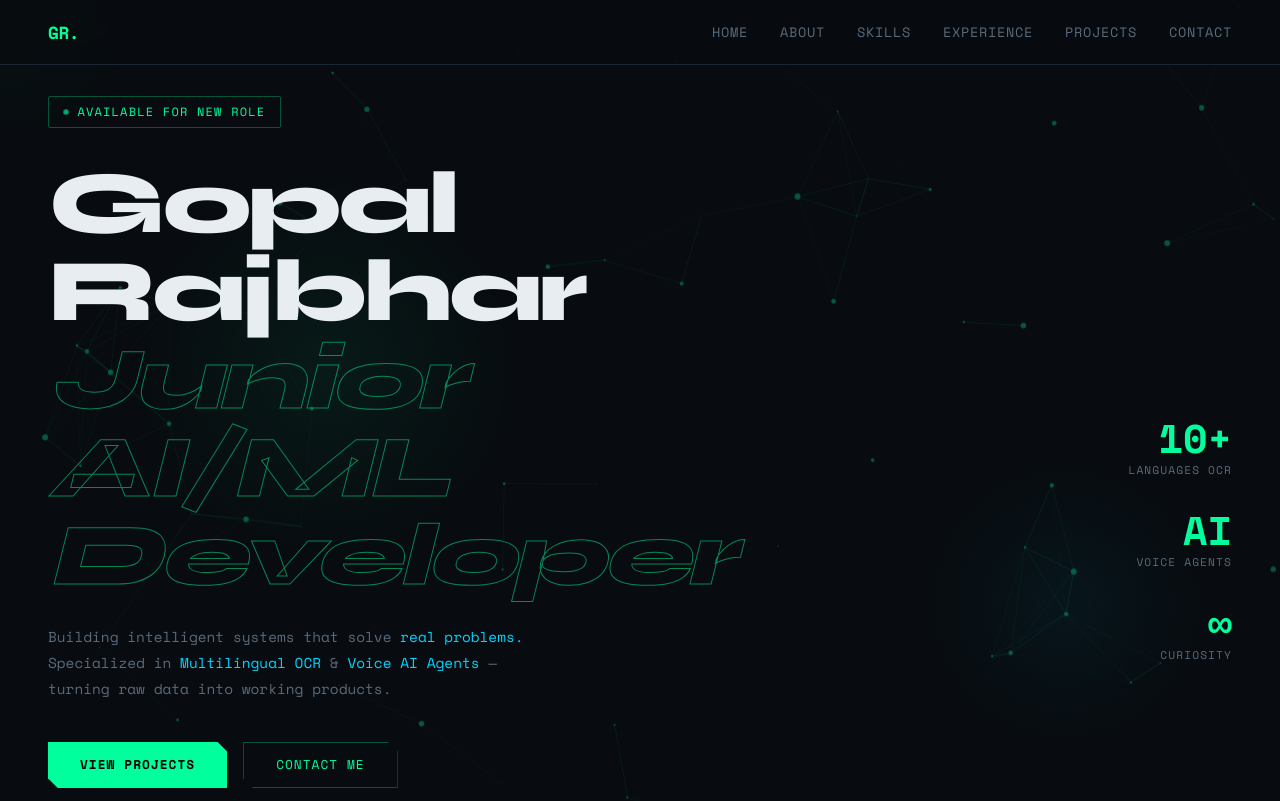
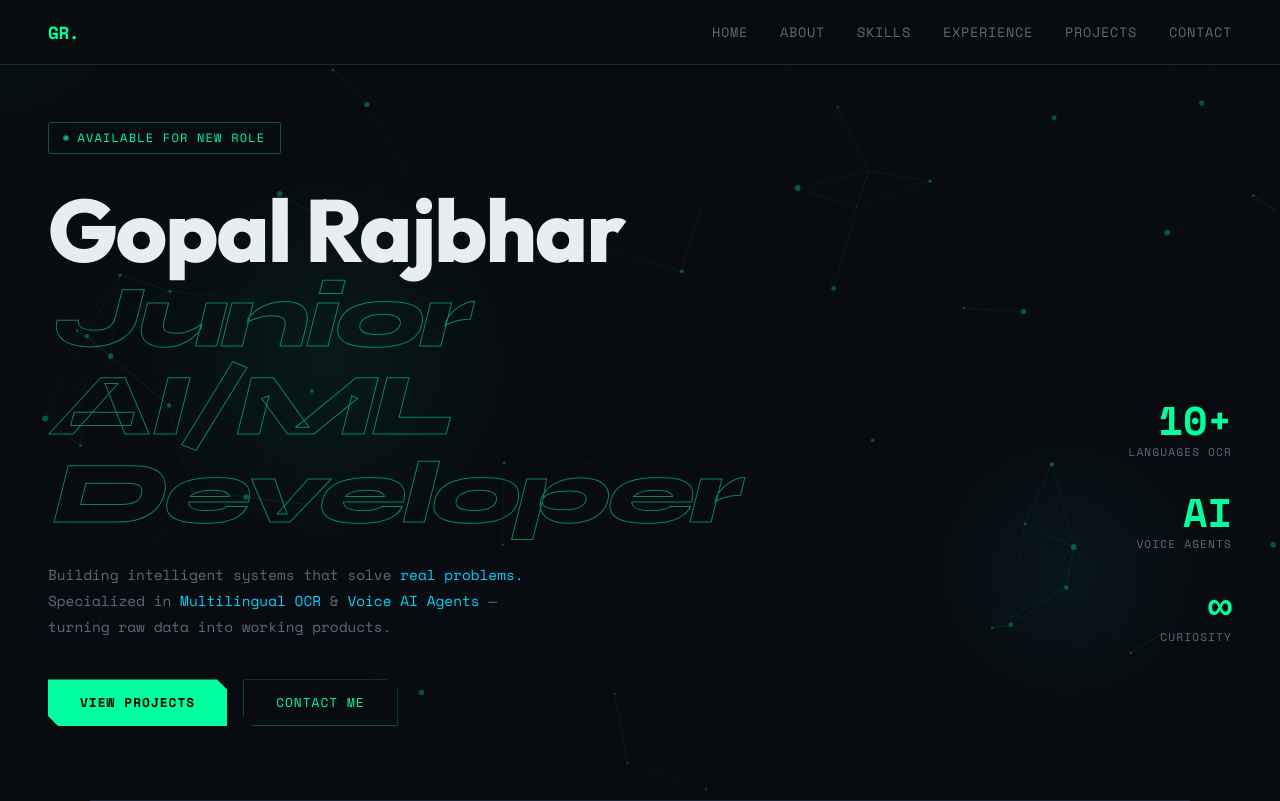
Before and after one commit to Gopalraj248/My-Portfolio, a React (Vite) app: page / in a window 1280 px wide. Shown: the top 801 px of the page. Built offline with nearby package versions, Linux system fonts and the light colour scheme.

Commit message:
Update name font to Outfit for better legibility

```diff
--- a/src/App.css
+++ b/src/App.css
@@ -1,4 +1,4 @@
-@import url('https://fonts.googleapis.com/css2?family=Space+Mono:ital,wght@0,400;0,700;1,400&family=Syne:wght@400;600;700;800&display=swap');
+@import url('https://fonts.googleapis.com/css2?family=Space+Mono:ital,wght@0,400;0,700;1,400&family=Syne:wght@400;600;700;800&family=Outfit:wght@400;700;800&display=swap');
 
 * {
   margin: 0;
@@ -153,6 +153,8 @@ h1 {
 h1 .name {
   display: block;
   color: var(--text);
+  font-family: 'Outfit', sans-serif;
+  letter-spacing: -0.02em;
 }
 
 h1 .role {
```
Also changed, not shown: 1 other file (tests, documents, lock files or other folders).
